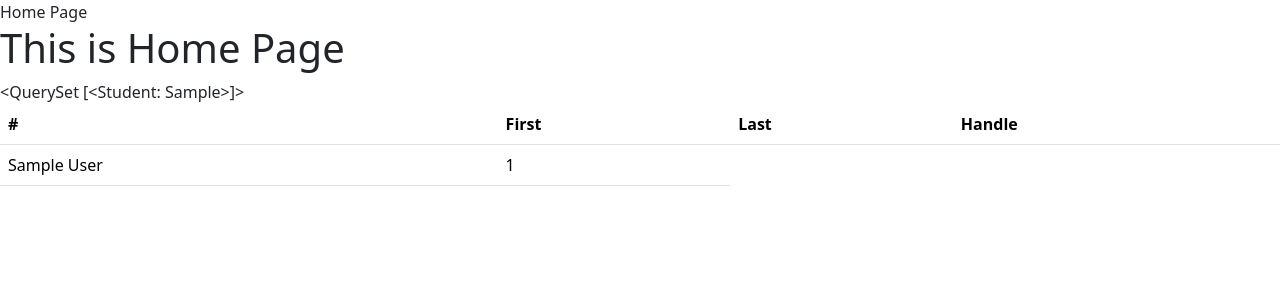
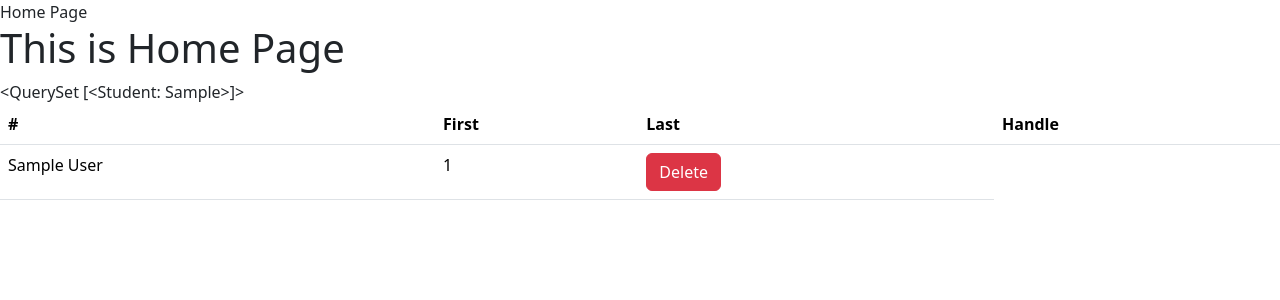
Before and after one commit to RAHUL573769/ModelsInDjango, a Django app: page /firstpage/hometemplate/ in a window 1280 px wide. Shown: the part 56-356 px from the top of the page. Run offline with Django 4.2, Linux system fonts and the light colour scheme; tables that the repository leaves empty hold one stand-in row (values such as "Sample post").

Commit message:
delete done

```diff
--- a/firstapp/templates/home.html
+++ b/firstapp/templates/home.html
@@ -16,6 +16,11 @@
     <tr>
       <td>{{single.name}}</td>
       <td>{{single.roll}}</td>
+      <td>
+        <a class="btn btn-danger" href="{% url 'delete_student' single.roll %}"
+          >Delete</a
+        >
+      </td>
     </tr>
 
     {% endfor %}
--- a/firstapp/urls.py
+++ b/firstapp/urls.py
@@ -5,4 +5,5 @@ from . import views
 urlpatterns = [
     path("home/", views.homepage),
     path("hometemplate/", views.homepagetemplate),
+    path("delete/<int:roll>", views.delete_user, name="delete_student"),
 ]
--- a/firstapp/views.py
+++ b/firstapp/views.py
@@ -1,5 +1,5 @@
 from django.shortcuts import render
-
+from django.shortcuts import redirect
 from . import models
 
 
@@ -12,3 +12,10 @@ def homepagetemplate(request):
     student = models.Student.objects.all()
     print(student)
     return render(request, "home.html", {"data": student})
+
+
+def delete_user(request, roll):
+    std = models.Student.objects.get(pk=roll).delete()
+    print(std)
+    student = models.Student.objects.all()
+    return redirect("home")
```
Also changed, not shown: firstapp/templates/forms.html (+9 -0 lines), db.sqlite3.
